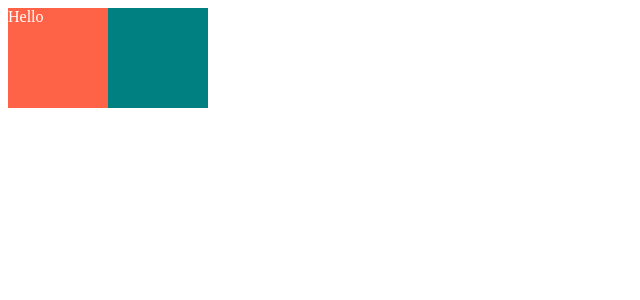
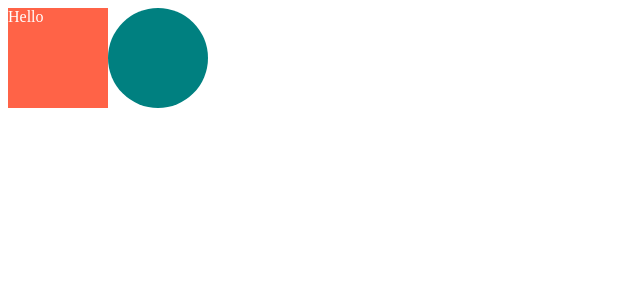
Before and after one commit to bshyeon/crypto-tracker, a React (Create React App) app: page / in a window 1280 px wide. Shown: the top 300 px of the page, without its empty margins (0-640 px from the left). Built offline with nearby package versions, Linux system fonts and the light colour scheme.

Commit message:
extending

```diff
--- a/src/App.js
+++ b/src/App.js
@@ -10,6 +10,10 @@ const Box = styled.div`
   height: 100px;
 `;
 
+const Circle = styled(Box)`
+  border-radius: 50%;
+`;
+
 const Text = styled.span`
   color: white;
 `;
@@ -20,7 +24,7 @@ function App() {
       <Box bgColor="tomato">
         <Text>Hello</Text>
       </Box>
-      <Box bgColor="teal" />
+      <Circle bgColor="teal" />
     </Father>
   );
 }
```
